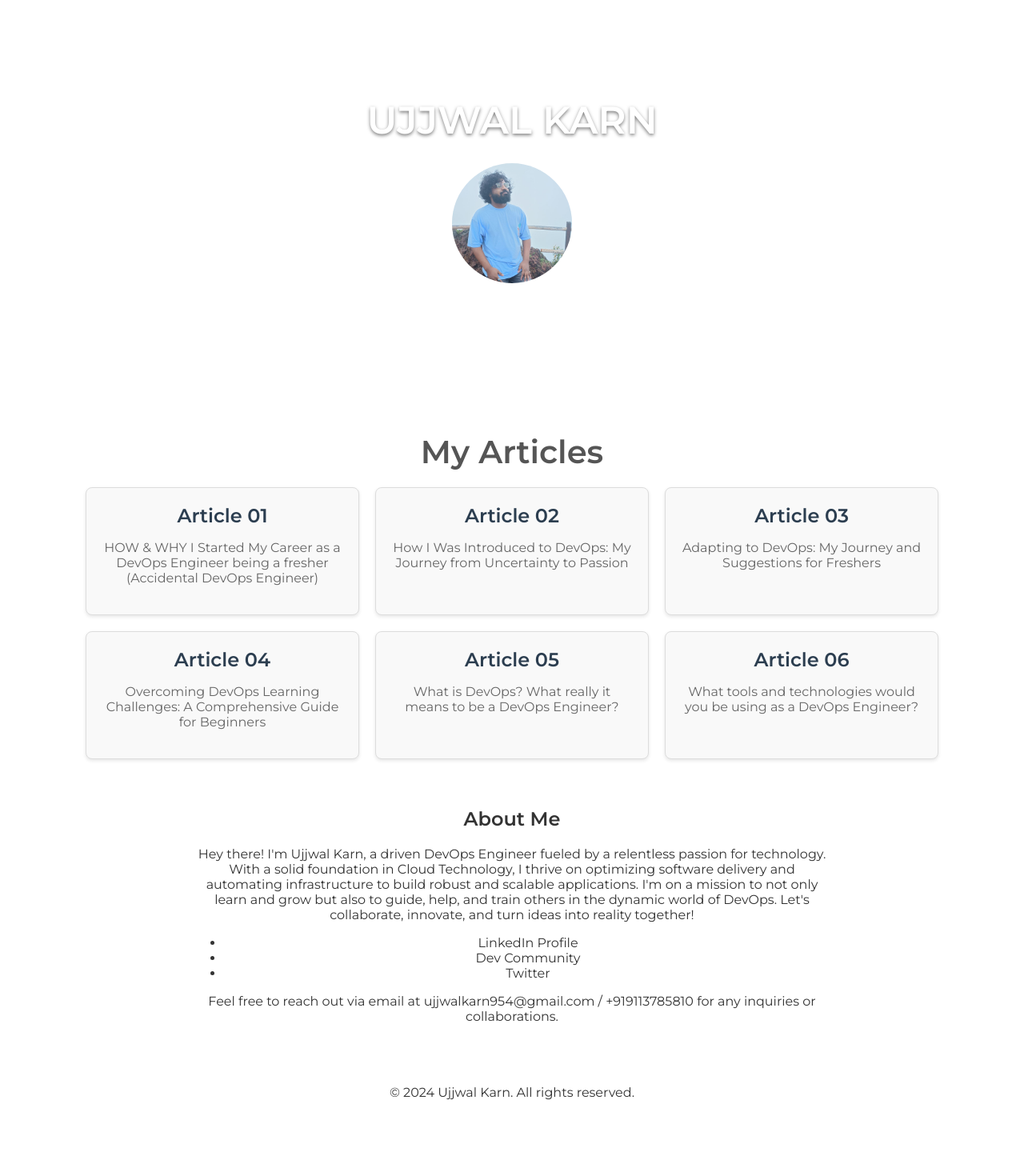
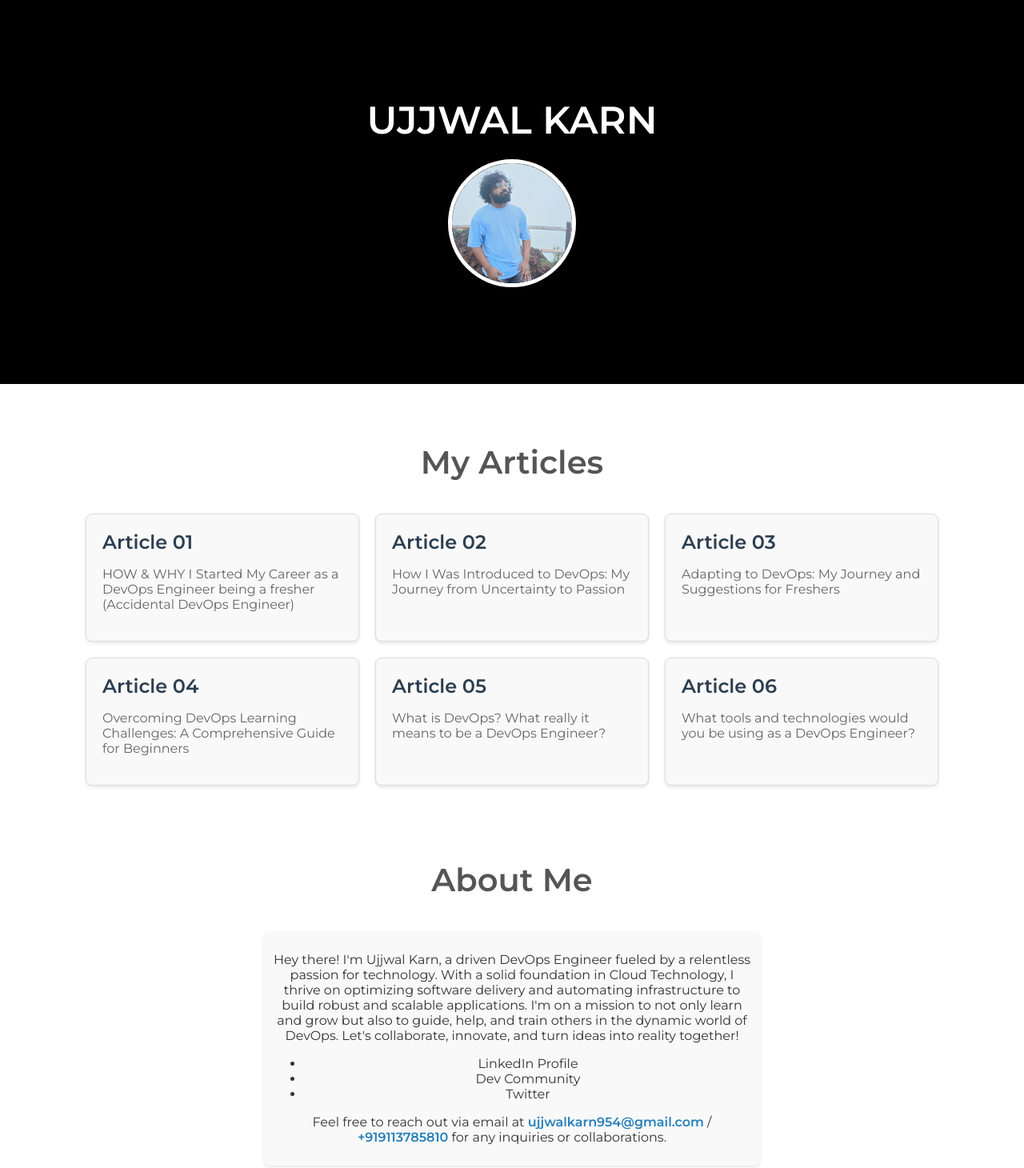
Before and after one commit to UjjwalKarn954/ujjwalkarn954.github.io, a plain HTML site: page index.html in a window 1280 px wide. Shown: the top 1460 px of the page at 80% size. Before the commit the page ends 1391 px from the top, so only its background shows below. Drawn offline with Linux system fonts and the light colour scheme.

Commit message:
Update styles.css

```diff
--- a/styles.css
+++ b/styles.css
@@ -1,3 +1,4 @@
+/* Global styles */
 body {
     background-color: white;
     font-family: 'Montserrat', sans-serif;
@@ -8,36 +9,22 @@ body {
 
 header {
     text-align: center;
-    padding: 0;
 }
 
 .hero {
     position: relative;
-    background: url('background-image.jpg') no-repeat center center/cover;
+    background-color: #000;
     height: 60vh;
     display: flex;
     flex-direction: column;
     justify-content: center;
     align-items: center;
     color: white;
-    text-shadow: 0 2px 4px rgba(0, 0, 0, 0.5);
 }
 
-h1 {
+.hero h1 {
     font-size: 3em;
     margin: 0;
-    animation: fadeInDown 1s ease-in-out;
-}
-
-@keyframes fadeInDown {
-    from {
-        opacity: 0;
-        transform: translateY(-20px);
-    }
-    to {
-        opacity: 1;
-        transform: translateY(0);
-    }
 }
 
 .profile-pic {
@@ -47,33 +34,22 @@ h1 {
     border: 5px solid white;
     object-fit: cover;
     margin-top: 20px;
-    animation: fadeInUp 1s ease-in-out;
-}
-
-@keyframes fadeInUp {
-    from {
-        opacity: 0;
-        transform: translateY(20px);
-    }
-    to {
-        opacity: 1;
-        transform: translateY(0);
-    }
 }
 
 main {
-    padding: 20px;
+    padding: 40px 20px;
 }
 
-#articles, #summaries {
-    margin-top: 40px;
+h2 {
+    font-size: 2.5em;
+    color: #555;
     text-align: center;
+    margin-bottom: 40px;
 }
 
-#articles h2, #summaries h2 {
-    font-size: 2.5em;
-    margin-bottom: 20px;
-    color: #555;
+/* Article section styles */
+#articles {
+    margin-top: 20px;
 }
 
 .article-container {
@@ -107,11 +83,13 @@ main {
     color: #666;
 }
 
+/* Reset default link styles */
 a {
     text-decoration: none;
     color: inherit;
 }
 
+/* Style links inside article cards */
 .article-card h3 a {
     color: #2c3e50;
 }
@@ -122,16 +100,30 @@ a {
 
 /* About Me section styling */
 #about {
-    margin-top: 60px;
+    margin-top: 40px;
     text-align: center;
+    padding: 20px;
 }
 
 .about-content {
-    max-width: 800px;
+    max-width: 600px;
     margin: 0 auto;
+    padding: 10px;
+    background-color: #f9f9f9;
+    border-radius: 8px;
+    box-shadow: 0 2px 4px rgba(0, 0, 0, 0.1);
+}
+
+/* Highlight email and phone */
+.highlight {
+    font-weight: bold;
+    color: #2980b9;
 }
 
 footer {
     text-align: center;
+    padding: 20px;
+    background-color: #333;
+    color: white;
     margin-top: 40px;
 }
```
